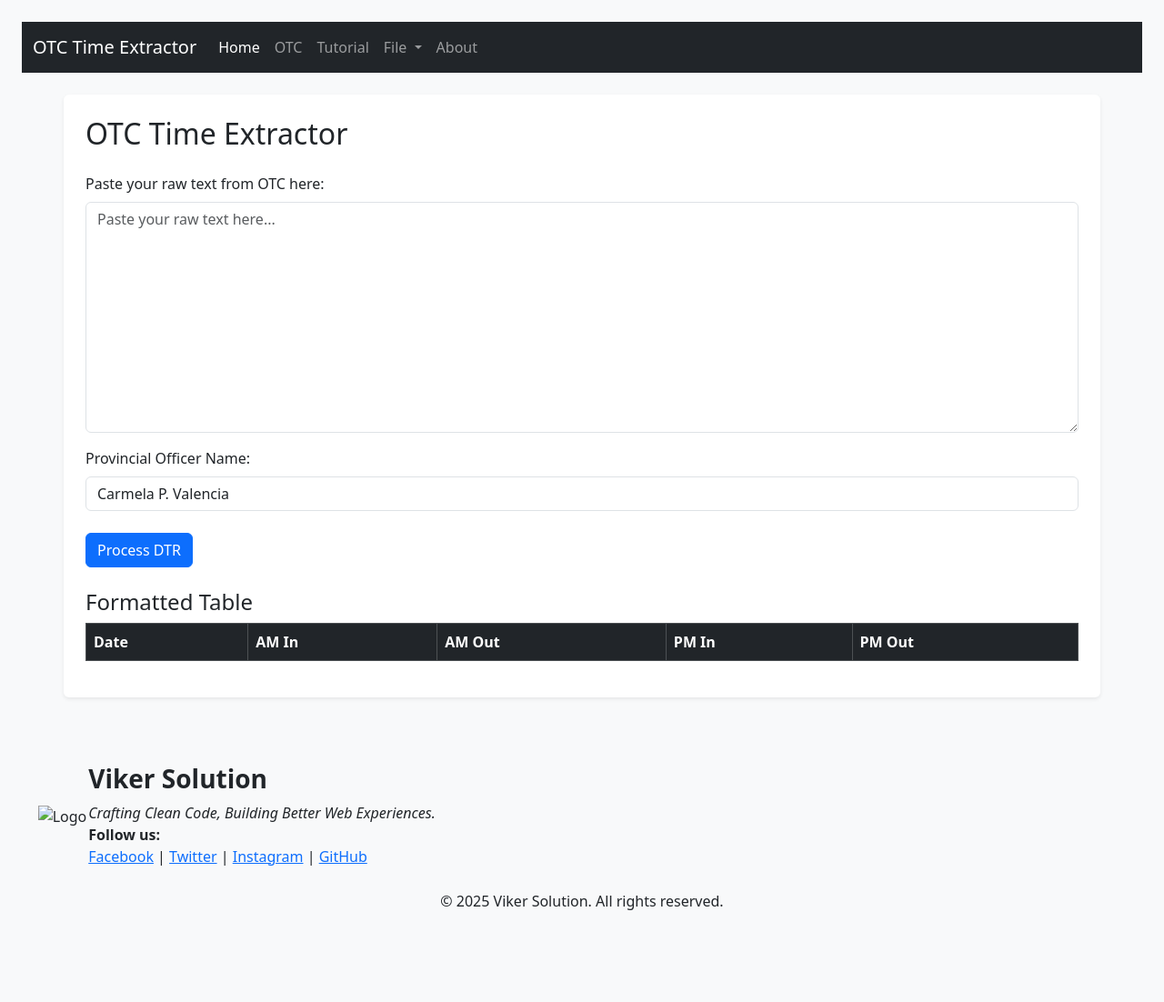
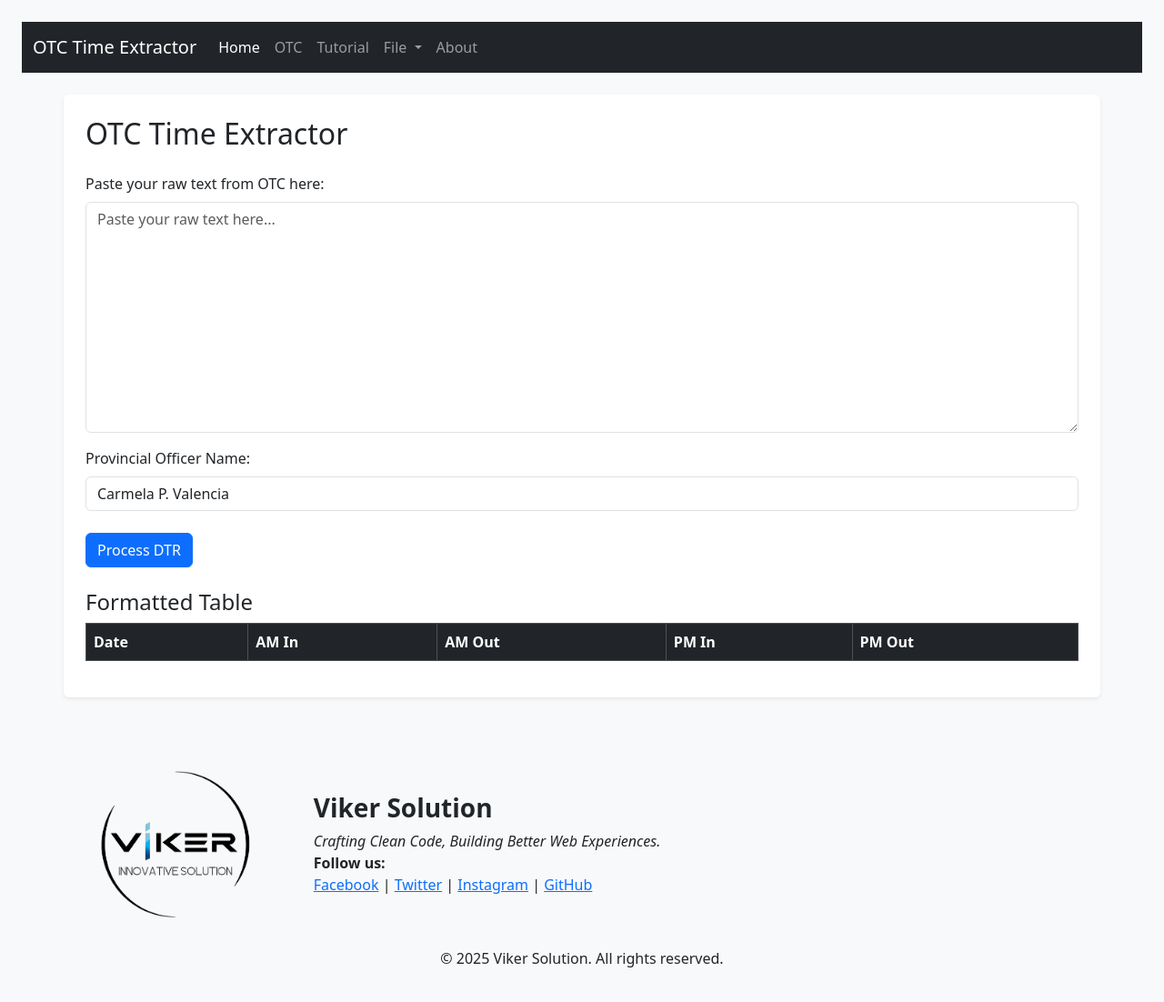
Before and after one commit to takoyaks/dtr_extractor, a plain HTML site: page index.html in a window 1280 px wide. Shown: the whole page at 91% size. Before the commit the page ends 1043 px from the top, so only its background shows below. Drawn offline with nearby package versions, Linux system fonts and the light colour scheme.

Commit message:
Update index.html

```diff
--- a/index.html
+++ b/index.html
@@ -84,7 +84,7 @@
     <table width="100%">
       <tr>
         <td align="right" width="3%">
-          <img src="Photos/logo.png" alt="Logo" width="300">
+          <img src="logo.png" alt="Logo" width="300">
         </td>
         <td align="left" width="50%">
           <h3><strong>Viker Solution</strong></h3>
```
